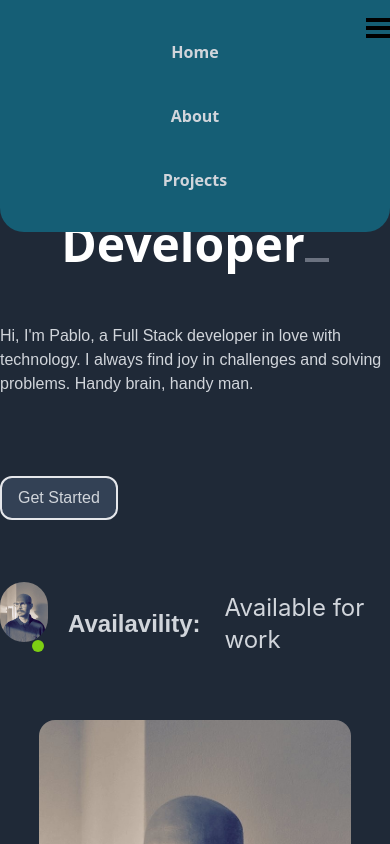
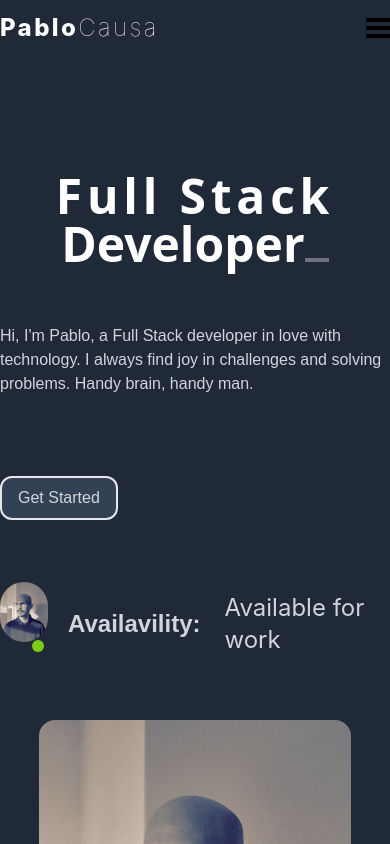
Before and after one commit to causapablo/Portfolio, a React (Create React App) app: page / in a window 390 px wide. Shown: the top 844 px of the page. Built offline with nearby package versions, Linux system fonts and the light colour scheme.

Commit message:
mobile design

```diff
--- a/src/Components/Nav/Nav.jsx
+++ b/src/Components/Nav/Nav.jsx
@@ -24,7 +24,7 @@ const Nav = () => {
                     <div className='w-6 h-1 bg-black'></div>
                     <div className='w-6 h-1 bg-black'></div>
                 </div>
-                <ul id='menu' className='bg-cyan-800 md:hidden font-extrabold absolute left-0 top-0 w-full p-10 rounded-b-3xl space-y-10 text-center'>
+                <ul id='menu' className='bg-cyan-800 hidden font-extrabold absolute left-0 top-0 w-full p-10 rounded-b-3xl space-y-10 text-center'>
                     <li><a href='http://www.google.com'>Home</a></li>
                     <li><a href='http://www.google.com'>About</a></li>
                     <li><a href='http://www.google.com'>Projects</a></li>
```
